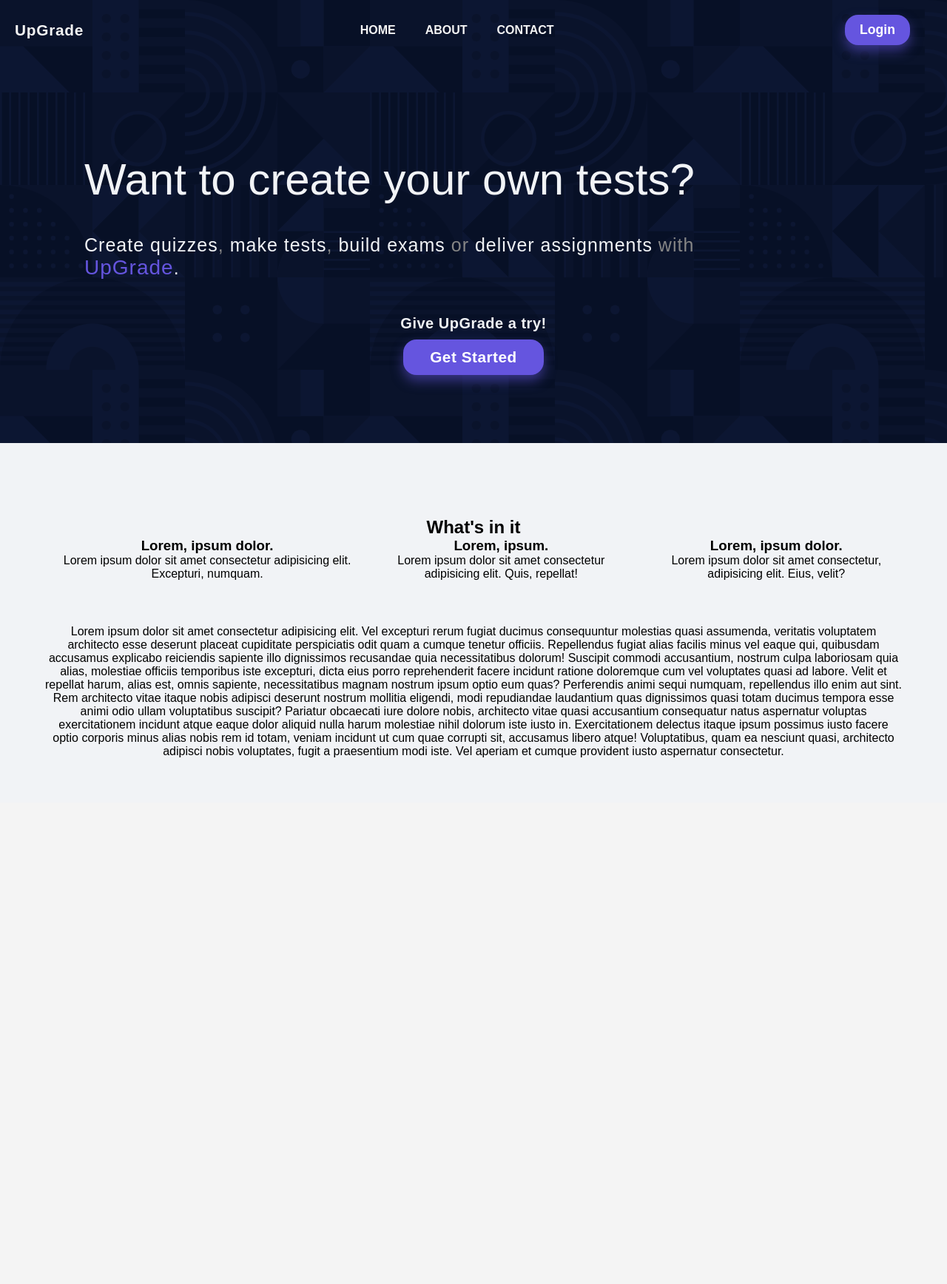
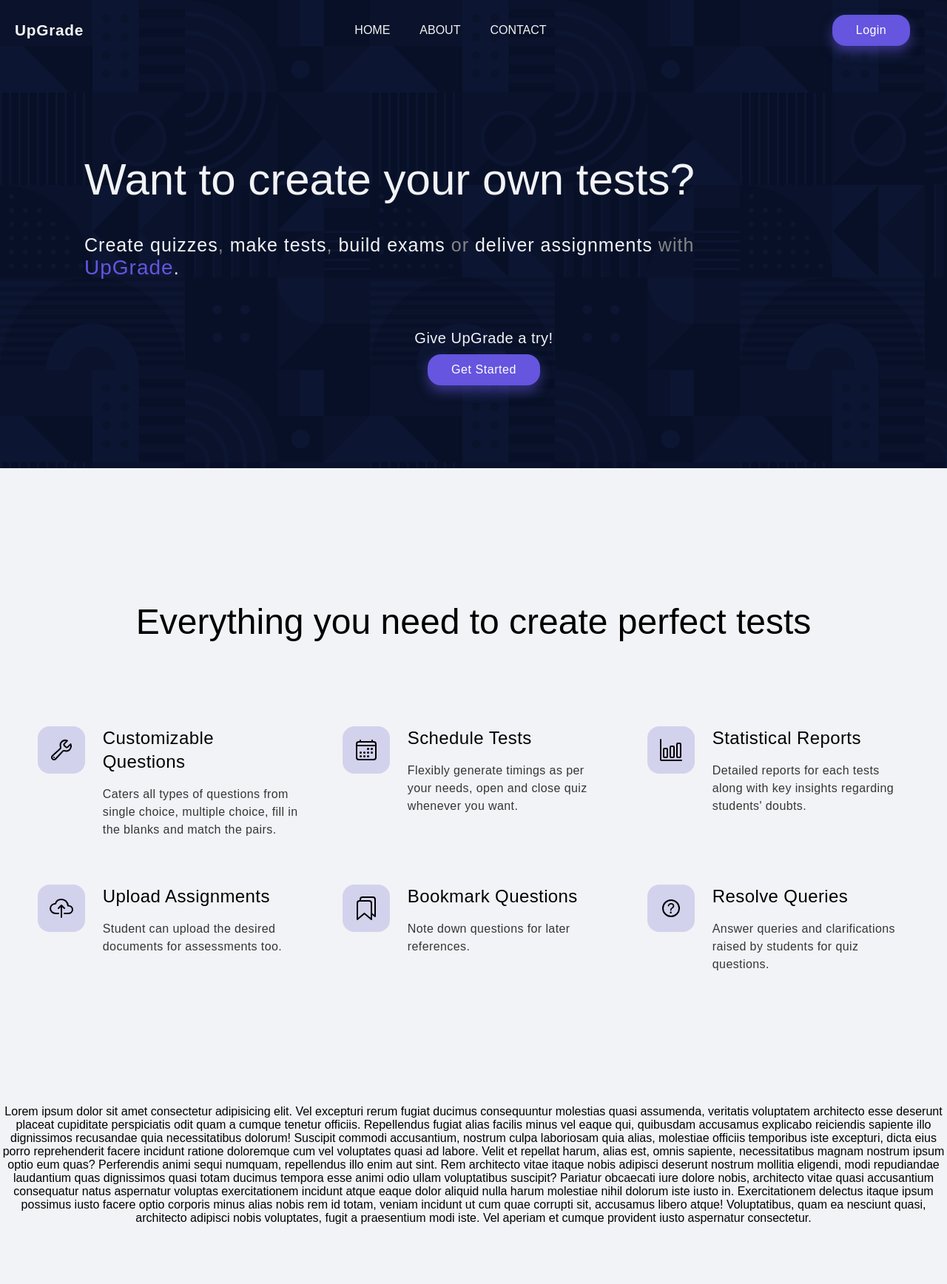
Before and after one commit to sauravUppoor/UpGrade, a PHP site: page /home.php in a window 1280 px wide. Shown: the whole page at 74% size. Before the commit the page ends 1024 px from the top, so only its background shows below. Run offline with PHP 8.4, Linux system fonts and the light colour scheme; some libraries are stand-ins or nearby versions.

Commit message:
Update home.php

```diff
--- a/static/css/home.css
+++ b/static/css/home.css
@@ -49,6 +49,7 @@ header {
     color: var(--text);
     font-size: 1rem;
 }
+
 .site-logo {
     text-decoration: none;
     font-size: 1.3rem;
@@ -59,7 +60,7 @@ header {
 
 .nav__list {
     align-items: center;
-    font-weight: 600;
+    font-weight: 500;
     cursor: pointer;
     text-transform: capitalize;
     display: flex;
@@ -96,15 +97,16 @@ header {
 }
 
 .nav__link--btn {
-    padding: 10px 20px;
+    padding: 12px 32px !important;
     background-color: #6555df;
     border: 0px;
     border-radius: 18px;
     margin: 0px 10px 0px 0px;
     color: #FFF;
-    font-size: 1.1rem;
+    font-size: 16px;
     box-shadow: 0px 8px 16px 0px rgba(101, 85, 223, 0.5);
     text-transform: capitalize;
+    letter-spacing: .025em;
 }
 
 .nav__link--btn:hover {
@@ -181,22 +183,23 @@ h1 {
 }
 
 .cta {
-    margin: 20px;
+    margin: 40px;
     min-width: 1000px;
     text-align: center;
 }
 
 .cta-btn {
-    font-size: 1.3rem;
-    font-weight: 600;
+    font-size: 16px;
+    font-weight: 500;
     letter-spacing: 0.5px;
-    padding: 12px 36px;
+    padding: 12px 32px;
     margin: 0px;
+    letter-spacing: .035em;
 }
 
 .cta p {
     font-size: 20px;
-    font-weight: 600;
+    font-weight: 500;
     letter-spacing: 0.5px;
     color: #F1F3F6;
     padding: 10px;
@@ -205,16 +208,49 @@ h1 {
 /* -------------------------------------*/
 
 .content {
-    margin: 60px;
+    padding: 80px 0px;
     text-align: center;
 }
 
 .columns {
-    display: flex;
+    display: grid;
+    text-align: center;
+    padding: 0px 30px;
+    justify-content: space-around;
+    grid-template-columns: 32% 32% 32%;
+    grid-row-gap: 26px;
+    grid-column-gap: 16px;
 }
 
 .col {
-    margin-left: 1.5em;
+    display: flex;
+    margin: 6px;
+    text-align: left;
+}
+
+ion-icon {
+    padding: 16px;
+    background-color: #867cd348;
+    border-radius: 16px;
+}
+
+.gd {
+    margin: 12px;
+}
+
+.gd h3 {
+    font-size: 1.5rem;
+    line-height: 2rem;
+    font-weight: 500;
+    margin-bottom: 16px;
+    letter-spacing: 0.025rem;
+}
+
+.gd p {
+    font-size: 16px;
+    line-height: 1.5em;
+    letter-spacing: .025rem;
+    color: #363636;
 }
 
 .fade-in {
@@ -224,6 +260,12 @@ h1 {
 
 .fade-in.appear {
     opacity: 1;
+}
+
+.slider {
+    font-size: 48px;
+    font-weight: 500;
+    margin: 0px 0px 96px 0px;
 }
 
 .from-left {
--- a/templates/home.php
+++ b/templates/home.php
@@ -9,7 +9,7 @@
     <!-- <link rel="stylesheet" href="../static/css/navbar.css"> -->
     <link rel="stylesheet" href="../static/css/home.css">
 
-
+    <script src="https://unpkg.com/ionicons@5.2.3/dist/ionicons.js"></script>
     <!-- <script src="https://code.jquery.com/jquery-latest.js"></script> -->
 </head>
 <body>
@@ -54,23 +54,63 @@
 
     <div class="content">
         <div class="slider from-left">
-            <h2>What's in it</h2>
+            <p>Everything you need to create perfect tests</p>
         </div>
 
         <div class="columns">
             <div class="col fade-in">
-                <h3>Lorem, ipsum dolor.</h3>
-                <p>
-                    Lorem ipsum dolor sit amet consectetur adipisicing elit. Excepturi, numquam.
-                </p>
+                <div class="gd icon-contain">
+                    <ion-icon name="build-outline" size="large"></ion-icon>
+                </div>
+                <div class="gd">
+                    <h3>Customizable Questions</h3>
+                    <p>Caters all types of questions from single choice, multiple choice, fill in the blanks and match the pairs.</p>
+                </div>
             </div>
             <div class="col fade-in">
-                <h3>Lorem, ipsum.</h3>
-                <p>Lorem ipsum dolor sit amet consectetur adipisicing elit. Quis, repellat!</p>
+                <div class="gd icon-contain">
+                    <ion-icon name="calendar-outline" size="large"></ion-icon>
+                </div>
+                <div class="gd icon-contain">
+                    <h3>Schedule Tests</h3>
+                    <p>Flexibly generate timings as per your needs, open and close quiz whenever you want.</p>
+                </div>
             </div>
             <div class="col fade-in">
-                <h3>Lorem, ipsum dolor.</h3>
-                <p>Lorem ipsum dolor sit amet consectetur, adipisicing elit. Eius, velit?</p>
+                <div class="gd icon-contain">
+                    <ion-icon name="bar-chart-outline" size="large"></ion-icon>
+                </div>
+                <div class="gd">
+                    <h3>Statistical Reports </h3>
+                    <p>Detailed reports for each tests along with key insights regarding students' doubts.</p>
+                </div>
+            </div>
+            <div class="col fade-in">
+                <div class="gd icon-contain">
+                    <ion-icon name="cloud-upload-outline" size="large"></ion-icon>
+                </div>
+                <div class="gd">
+                    <h3>Upload Assignments</h3>
+                    <p>Student can upload the desired documents for assessments too.</p>
+                </div>
+            </div>
+            <div class="col fade-in">
+                <div class="gd icon-contain">
+                    <ion-icon name="bookmarks-outline" size="large"></ion-icon>
+                </div>
+                <div class="gd">
+                    <h3>Bookmark Questions</h3>
+                    <p>Note down questions for later references.</p>
+                </div>
+            </div>
+            <div class="col fade-in">
+                <div class="gd icon-contain">
+                    <ion-icon name="help-circle-outline" size="large"></ion-icon>
+                </div>
+                <div class="gd">
+                    <h3>Resolve Queries</h3>
+                    <p>Answer queries and clarifications raised by students for quiz questions.</p>
+                </div>
             </div>
         </div>
     </div>
```
